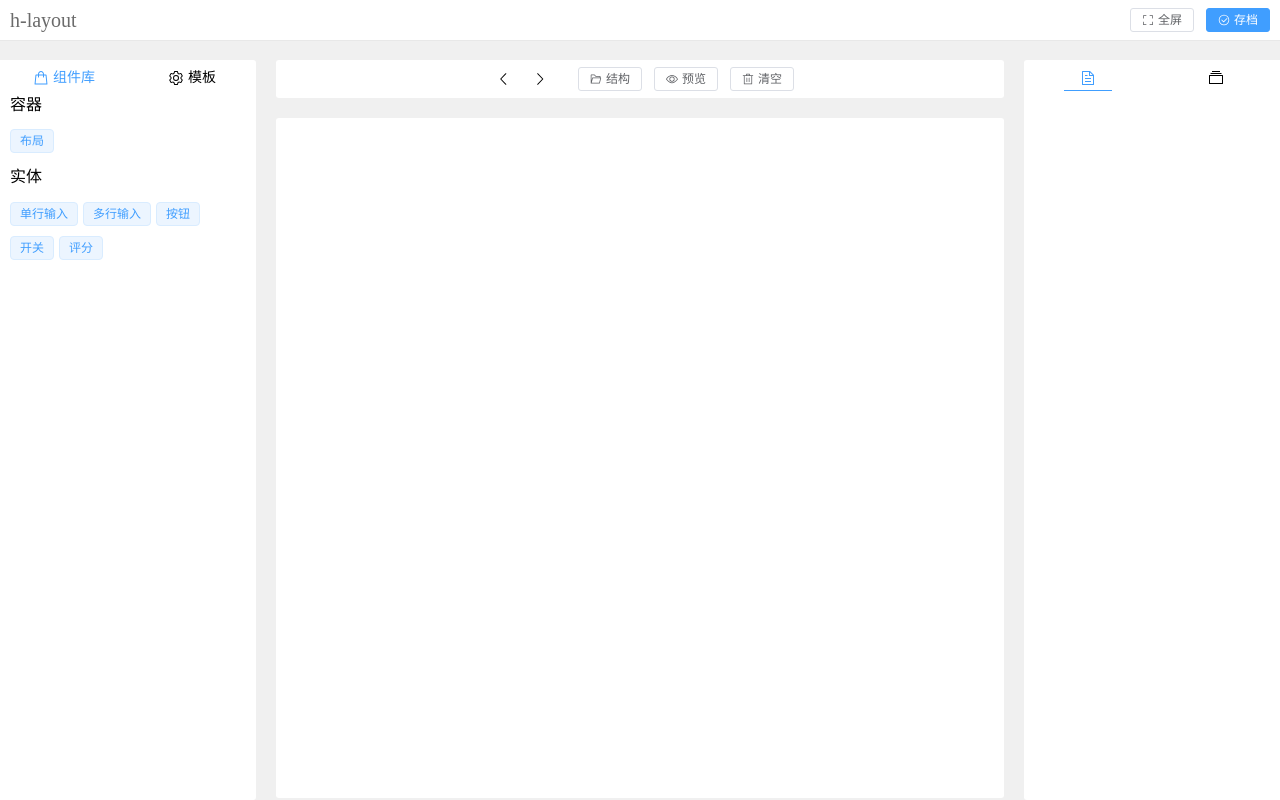
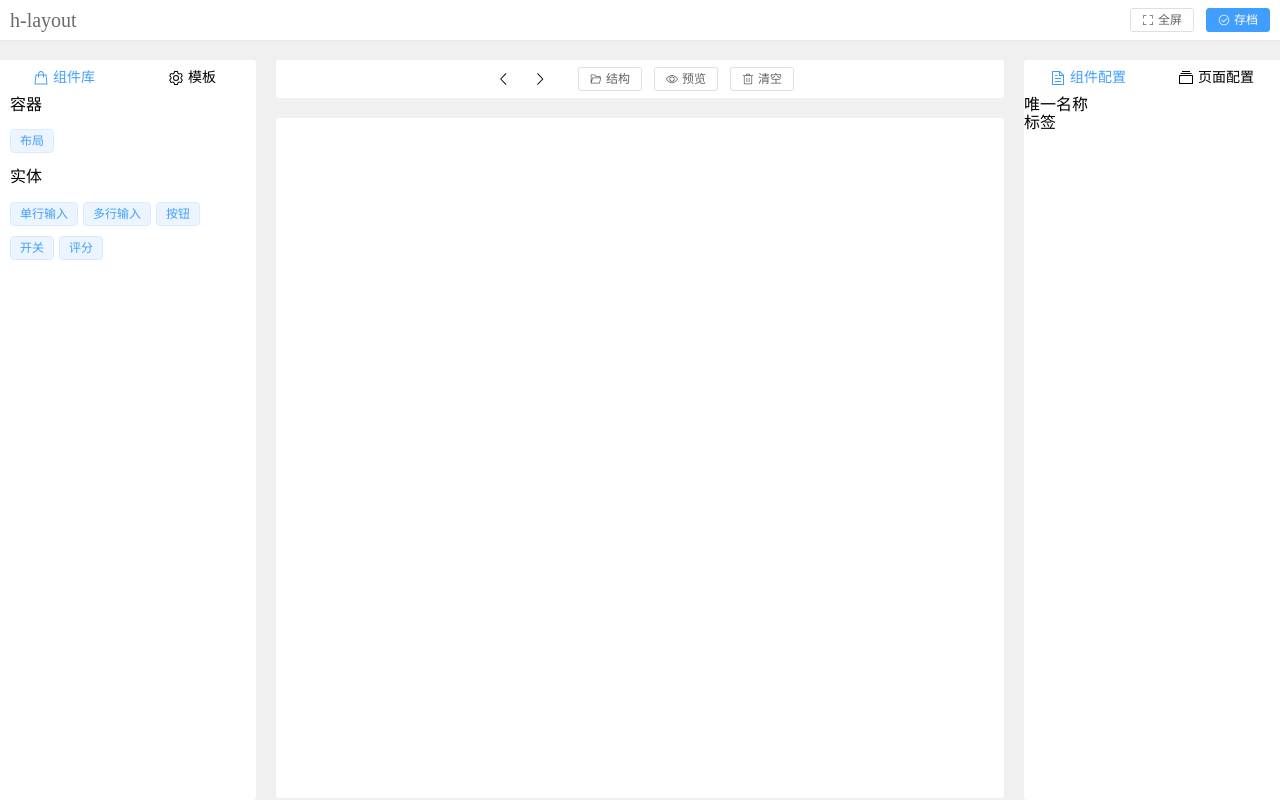
Before and after one commit to illusionnnn/h-layout, a Vue app: page / in a window 1280 px wide. Built offline with nearby package versions, Linux system fonts and the light colour scheme.

Commit message:
[feat]: add event-bus

```diff
--- a/src/components/BaseComponent.vue
+++ b/src/components/BaseComponent.vue
@@ -3,7 +3,7 @@
  * @Author: Hedgehog96
  * @Date: 2022-05-25 15:37:32
  * @LastEditors: Hedgehog96
- * @LastEditTime: 2022-06-09 15:58:13
+ * @LastEditTime: 2022-06-15 18:05:55
 -->
 <template>
   <div
@@ -30,7 +30,7 @@
 import { defineProps } from "vue";
 import { Position, Delete } from "@element-plus/icons-vue";
 
-import { showMessageBox, showMessageBoxInterface } from "../utils";
+import { showMessageBox, showMessageBoxInterface } from "../utils/Message";
 
 defineProps({
   name: {
--- a/src/components/HDraggable.vue
+++ b/src/components/HDraggable.vue
@@ -3,7 +3,7 @@
  * @Author: Hedgehog96
  * @Date: 2022-05-20 16:47:09
  * @LastEditors: Hedgehog96
- * @LastEditTime: 2022-06-09 15:19:26
+ * @LastEditTime: 2022-06-15 18:22:42
 -->
 <template>
   <draggable
@@ -12,7 +12,7 @@
     handle=".component-drag-handler"
     :animation="200"
     :group="{ name: 'componentItem' }"
-    :list="components"
+    :list="$_components"
   >
     <template #item="{ element }">
       <template v-if="element.name === 'Container' || element.name === 'Card'">
@@ -40,7 +40,7 @@
             :activated="element.id === state.currentComponentId"
           >
             <component :is="element.component" v-bind="element.attrs">{{
-              element.showTitle ? element.title : null
+              element.title
             }}</component>
           </base-component>
         </div>
@@ -50,7 +50,7 @@
 </template>
 
 <script setup lang="ts">
-import { reactive, defineProps, defineEmits } from "vue";
+import { ref, reactive, defineProps, inject } from "vue";
 import Draggable from "vuedraggable";
 
 import BaseComponent from "./BaseComponent.vue";
@@ -62,19 +62,17 @@ defineProps({
     default: () => [],
   },
 });
-const $_emits = defineEmits(["add"]);
 
+const EVENT_BUS: any = inject("eventBus");
+
+const $_components = ref([]);
 const state = reactive({
   currentComponentId: -1,
 });
 
-const handleAddComponent = (evt: Event) => {
-  $_emits("add", evt);
-};
-
 const handleClickComponent = (evt: Event, elem: ComponentConfig) => {
   state.currentComponentId = elem.id;
-  console.log(elem);
+  EVENT_BUS.emit("clickComponent");
 };
 </script>
 
--- a/src/config/component.ts
+++ b/src/config/component.ts
@@ -3,7 +3,7 @@
  * @Author: Hedgehog96
  * @Date: 2022-06-09 16:47:32
  * @LastEditors: Hedgehog96
- * @LastEditTime: 2022-06-14 14:15:15
+ * @LastEditTime: 2022-06-15 16:58:13
  */
 class BaseComponent {
   key: string; // 唯一名称
--- a/src/config/components.ts
+++ b/src/config/components.ts
@@ -3,7 +3,7 @@
  * @Author: Hedgehog96
  * @Date: 2022-05-09 17:30:41
  * @LastEditors: Hedgehog96
- * @LastEditTime: 2022-06-09 15:19:58
+ * @LastEditTime: 2022-06-15 17:16:50
  */
 import { ElButton, ElInput, ElSwitch, ElRate } from "element-plus";
 import BaseContainer from "@/components/BaseContainer.vue";
@@ -37,7 +37,7 @@ export default [
         name: "Input",
         showTitle: false,
         component: ElInput,
-        attrs: {},
+        attrs: { name: "input", label: "input" },
         evt: {},
       },
       {
@@ -46,7 +46,7 @@ export default [
         name: "Input",
         showTitle: false,
         component: ElInput,
-        attrs: { type: "textarea" },
+        attrs: { name: "textarea", label: "textarea" },
         evt: {},
       },
       {
@@ -55,7 +55,7 @@ export default [
         name: "Button",
         showTitle: true,
         component: ElButton,
-        attrs: {},
+        attrs: { name: "button", label: "button" },
         evt: {},
       },
       {
@@ -64,7 +64,7 @@ export default [
         name: "Switch",
         showTitle: false,
         component: ElSwitch,
-        attrs: {},
+        attrs: { name: "switch", label: "switch" },
         evt: {},
       },
       {
@@ -73,7 +73,7 @@ export default [
         name: "Rate",
         showTitle: false,
         component: ElRate,
-        attrs: {},
+        attrs: { name: "rate", label: "rate" },
         evt: {},
       },
     ],
--- a/src/main.ts
+++ b/src/main.ts
@@ -3,14 +3,17 @@
  * @Author: Hedgehog96
  * @Date: 2022-05-05 21:19:48
  * @LastEditors: Hedgehog96
- * @LastEditTime: 2022-06-09 18:06:55
+ * @LastEditTime: 2022-06-15 18:28:52
  */
 import { createApp } from "vue";
 import App from "./App.vue";
 import HDraggable from "./components/HDraggable.vue";
+import EventBus from "./utils/eventBus";
 import "./styles/normalize.css";
 import "element-plus/dist/index.css";
 
 const H_APP = createApp(App);
+const H_EVENT_BUS = new EventBus();
+H_APP.provide("eventBus", H_EVENT_BUS);
 H_APP.component("HDraggable", HDraggable);
 H_APP.mount("#app");
--- /dev/null
+++ b/src/utils/EventBus.ts
@@ -0,0 +1,38 @@
+/*
+ * @Description: 事件总线
+ * @Author: Hedgehog96
+ * @Date: 2022-06-15 18:04:53
+ * @LastEditors: Hedgehog96
+ * @LastEditTime: 2022-06-15 18:28:42
+ */
+export default class EventBus {
+  events: any;
+
+  constructor() {
+    this.events = {};
+  }
+
+  on(evtName: string, fn: any) {
+    this.events[evtName] = this.events[evtName] || [];
+    this.events[evtName].push(fn);
+  }
+
+  emit(evtName: string, d: any) {
+    if (this.events[evtName]) {
+      this.events[evtName].forEach(function (fn: any) {
+        fn(d);
+      });
+    }
+  }
+
+  off(evtName: string, fn: any) {
+    if (this.events[evtName]) {
+      for (let i = 0; i < this.events[evtName].length; i++) {
+        if (this.events[evtName][i] === fn) {
+          this.events[evtName].splice(i, 1);
+          break;
+        }
+      }
+    }
+  }
+}
--- a/src/utils.ts
+++ b/src/utils/Message.ts
@@ -3,10 +3,10 @@
  * @Author: Hedgehog96
  * @Date: 2022-06-08 18:00:41
  * @LastEditors: Hedgehog96
- * @LastEditTime: 2022-06-08 18:22:59
+ * @LastEditTime: 2022-06-15 18:05:46
  */
 import { ElMessage, ElMessageBox } from "element-plus";
-import { MessageBox } from "./config/interfaces";
+import { MessageBox } from "../config/interfaces";
 
 // 消息提示框
 const showMessageBox = (params: MessageBox) => {
@@ -17,8 +17,6 @@ const showMessageBox = (params: MessageBox) => {
     cancelButtonText,
     confirmMessageType,
     confirmMessageText,
-    cancelMessageType,
-    cancelMessageText,
   } = params;
 
   ElMessageBox.confirm(params.content ? params.content : "", title, {
--- a/src/views/l-aside/HComponents.vue
+++ b/src/views/l-aside/HComponents.vue
@@ -3,7 +3,7 @@
  * @Author: Hedgehog96
  * @Date: 2022-05-09 15:33:03
  * @LastEditors: Hedgehog96
- * @LastEditTime: 2022-06-09 15:20:19
+ * @LastEditTime: 2022-06-15 17:29:02
 -->
 <template>
   <div class="h-components">
@@ -39,16 +39,17 @@
 
 <script setup lang="ts">
 import draggable from "vuedraggable";
-import { cloneDeep } from "lodash-es";
+import { cloneDeep, random } from "lodash-es";
 import componentsConfig from "@/config/components";
 import { ComponentConfig } from "@/config/interfaces";
 
-let $_ID_GLOBAL = 8;
+let $_ID_GLOBAL = 7;
 
 const handleCloneComponentsConfig = (d: ComponentConfig) => {
   return cloneDeep({
     ...d,
     id: $_ID_GLOBAL++,
+    uniqueKey: random(99, 999),
   });
 };
 </script>
--- a/src/views/main/HMain.vue
+++ b/src/views/main/HMain.vue
@@ -3,19 +3,13 @@
  * @Author: Hedgehog96
  * @Date: 2022-05-09 17:24:21
  * @LastEditors: Hedgehog96
- * @LastEditTime: 2022-06-06 14:47:01
+ * @LastEditTime: 2022-06-15 17:20:16
 -->
 <template>
   <div class="h-main">
-    <h-draggable :components="components"></h-draggable>
+    <h-draggable></h-draggable>
   </div>
 </template>
-
-<script setup lang="ts">
-import { ref } from "vue";
-
-const components = ref([]);
-</script>
 
 <style lang="scss" scoped>
 .h-main {
--- a/src/views/r-aside/HComponentConfig.vue
+++ b/src/views/r-aside/HComponentConfig.vue
@@ -3,12 +3,33 @@
  * @Author: Hedgehog96
  * @Date: 2022-05-11 14:08:14
  * @LastEditors: Hedgehog96
- * @LastEditTime: 2022-05-11 14:08:36
+ * @LastEditTime: 2022-06-15 18:29:14
 -->
 <template>
-  <div class="h-component-config"></div>
+  <div class="h-component-config">
+    <div>
+      <span>唯一名称</span><span>{{ uniqueKey }}</span>
+    </div>
+    <div>
+      <span>标签</span><span>{{ name }}</span>
+    </div>
+  </div>
 </template>
 
-<script setup lang="ts"></script>
+<script setup lang="ts">
+import { defineProps, inject } from "vue";
 
-<style scoped></style>
+defineProps({
+  uniqueKey: {
+    type: String,
+    default: "",
+  },
+  name: {
+    type: String,
+    default: "",
+  },
+});
+
+const EVENT_BUS: any = inject("eventBus");
+EVENT_BUS.on("clickComponent", () => console.log(2));
+</script>
--- a/src/views/r-aside/HRaside.vue
+++ b/src/views/r-aside/HRaside.vue
@@ -3,7 +3,7 @@
  * @Author: Hedgehog96
  * @Date: 2022-05-09 14:22:35
  * @LastEditors: Hedgehog96
- * @LastEditTime: 2022-05-24 14:30:57
+ * @LastEditTime: 2022-06-15 17:23:26
 -->
 <template>
   <div class="h-aside">
@@ -14,6 +14,7 @@
         @click="handleTabClick('c')"
       >
         <el-icon :color="currentCompsTabColor"><doc /></el-icon>
+        <span>组件配置</span>
       </div>
       <div
         class="h-aside-tab h-aside-tabs-layout-config"
@@ -21,6 +22,7 @@
         @click="handleTabClick('l')"
       >
         <el-icon :color="currentSettingTabColor"><files /></el-icon>
+        <span>页面配置</span>
       </div>
     </div>
     <div class="h-aside-container">
@@ -76,12 +78,22 @@ const handleTabClick = (tabName: string) => {
 
     .h-aside-tab {
       flex: 1;
-      margin: 10px 40px;
-      text-align: center;
+      margin: 10px 16px;
+      display: flex;
+      align-items: center;
+      justify-content: center;
       cursor: pointer;
 
       &.activating {
-        border-bottom: 1.5px solid $base-color;
+        color: $base-color;
+      }
+
+      i {
+        margin-right: 4px;
+      }
+
+      span {
+        font-size: 14px;
       }
     }
   }
```
